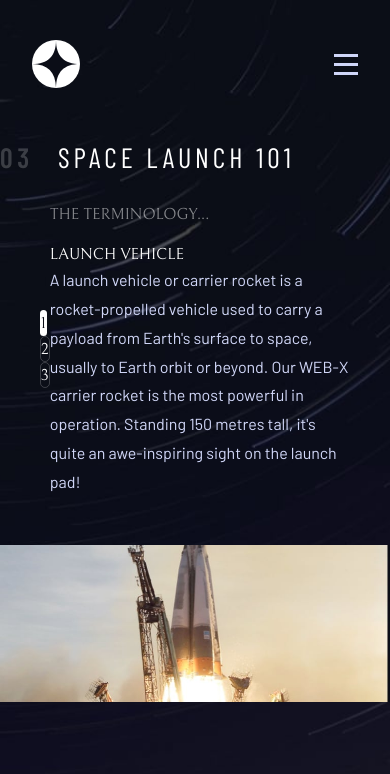
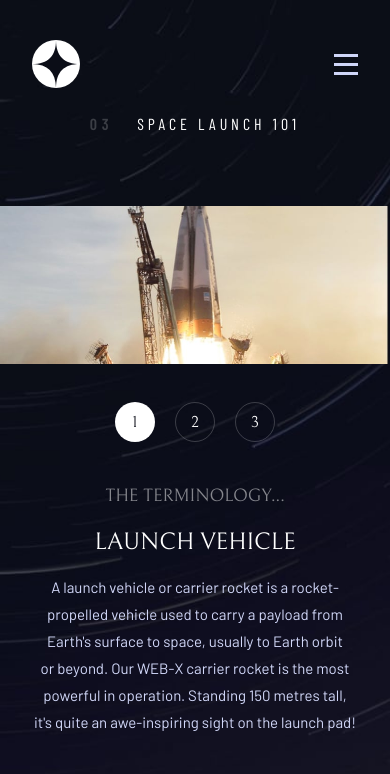
Before and after one commit to payman-hoseini/space-tourism-multi-page, a Next.js app: page /technology in a window 390 px wide. Shown: the top 774 px of the page. Built offline with nearby package versions, Linux system fonts and the light colour scheme.

Commit message:
responsive technology page 90%

```diff
--- a/src/app/components/techHero.tsx
+++ b/src/app/components/techHero.tsx
@@ -31,17 +31,17 @@ export default function TechHero({ File } : {File : PageFile}){
         }
     },[])
     return (
-        <div className="lg:mt-6 md:mt-16 lg:ml-40  h-[65%] grid lg:grid-cols-2  lg:gap-x-8">
-            <div className="flex lg:flex-row md:flex-col mx-10 lg:mx-0 md:order-last lg:order-first items-center">
-                <div className="lg:space-y-10 lg:space-x-0 md:space-x-10 md:mt-8 lg:mr-16">
-                    <button ref={btnLaunch} onClick={techSelector} className={`lg:w-[80px] lg:h-[80px] md:w-[56px] md:h-[56px] rounded-full  font-Bellefair lg:text-[32px] md:text-2xl border border-white/20 duration-700 hover:border-white ${techValue.name == "Launch vehicle" ? "bg-white text-Blue-900" : "text-white"}`}>1</button>
-                    <button ref={btnPort} onClick={techSelector} className={`lg:w-[80px] lg:h-[80px] md:w-[56px] md:h-[56px] rounded-full  font-Bellefair lg:text-[32px] md:text-2xl border border-white/20 duration-700 hover:border-white ${techValue.name == "Spaceport" ? "bg-white text-Blue-900" : "text-white"}`}>2</button>
-                    <button ref={btnCapsule} onClick={techSelector} className={`lg:w-[80px] lg:h-[80px] md:w-[56px] md:h-[56px] rounded-full  font-Bellefair lg:text-[32px] md:text-2xl border border-white/20 duration-700 hover:border-white ${techValue.name == "Space capsule" ? "bg-white text-Blue-900" : "text-white"}`}>3</button>
+        <div className="lg:mt-6 mt-16 lg:ml-40  h-[65%] grid lg:grid-cols-2  lg:gap-x-8">
+            <div className="flex lg:flex-row flex-col md:mx-10 lg:mx-0 order-last lg:order-first items-center">
+                <div className="lg:space-y-10 lg:space-x-0 md:space-x-10 space-x-5 mt-8 lg:mr-16">
+                    <button ref={btnLaunch} onClick={techSelector} className={`lg:w-[80px] lg:h-[80px] md:w-[56px] md:h-[56px] w-[40px] h-[40px] rounded-full  font-Bellefair lg:text-[32px] md:text-2xl border border-white/20 duration-700 hover:border-white ${techValue.name == "Launch vehicle" ? "bg-white text-Blue-900" : "text-white"}`}>1</button>
+                    <button ref={btnPort} onClick={techSelector} className={`lg:w-[80px] lg:h-[80px] md:w-[56px] md:h-[56px] w-[40px] h-[40px] rounded-full  font-Bellefair lg:text-[32px] md:text-2xl border border-white/20 duration-700 hover:border-white ${techValue.name == "Spaceport" ? "bg-white text-Blue-900" : "text-white"}`}>2</button>
+                    <button ref={btnCapsule} onClick={techSelector} className={`lg:w-[80px] lg:h-[80px] md:w-[56px] md:h-[56px] w-[40px] h-[40px] rounded-full  font-Bellefair lg:text-[32px] md:text-2xl border border-white/20 duration-700 hover:border-white ${techValue.name == "Space capsule" ? "bg-white text-Blue-900" : "text-white"}`}>3</button>
                 </div>
-                <div className="md:mt-10 lg:mt-0 md:text-center lg:text-start">
-                    <h2 className="font-Bellefair lg:text-[32px] md:text-2xl text-white/50">THE TERMINOLOGY...</h2>
-                    <h2 className="mt-4 lg:mb-6 md:mb-4 font-Bellefair text-white lg:text-[56px] md:text-[40px]">{techValue.name.toUpperCase()}</h2>
-                    <p className="text-Blue-300 font-Barlow leading-[1.8] lg:text-lg md:text-base">{techValue.description}</p>
+                <div className="mt-10 lg:mt-0 text-center lg:text-start">
+                    <h2 className="font-Bellefair lg:text-[32px] md:text-2xl text-lg text-white/50">THE TERMINOLOGY...</h2>
+                    <h2 className="mt-4 lg:mb-6 mb-4 font-Bellefair text-white lg:text-[56px] md:text-[40px] text-2xl">{techValue.name.toUpperCase()}</h2>
+                    <p className="text-Blue-300 font-Barlow leading-[1.8] lg:text-lg md:text-base text-[15px] text-balance">{techValue.description}</p>
                 </div>
             </div>
             <div className="flex justify-end">
--- a/src/app/technology/page.tsx
+++ b/src/app/technology/page.tsx
@@ -11,10 +11,10 @@ export default async function Crew(){
             <div className="h-screen bg-Blue-900">
                 <div className="techBackground h-screen mx-auto max-w-[1440px] transitionPage">
                     <Header />
-                    <div className="lg:ml-40 md:ml-10 md: mt-12">
-                        <div className="flex items-center">
-                            <span className="font-Barlow-Condensed text-white/20 font-bold text-[28px] tracking-[4.72px]">03</span>
-                            <h2 className="font-Barlow-Condensed text-[28px] tracking-[4px] text-white ml-6">SPACE LAUNCH 101</h2>
+                    <div className="lg:ml-40 md:ml-10 md:mt-10 mt-6">
+                        <div className="flex items-center justify-center md:justify-start">
+                            <span className="font-Barlow-Condensed text-white/20 font-bold lg:text-[28px] md:text-xl text-base tracking-[4.72px]">03</span>
+                            <h2 className="font-Barlow-Condensed lg:text-[28px] md:text-xl text-base tracking-[4px] text-white ml-6">SPACE LAUNCH 101</h2>
                         </div>
                     </div>
                     <TechHero File={File} />
```
